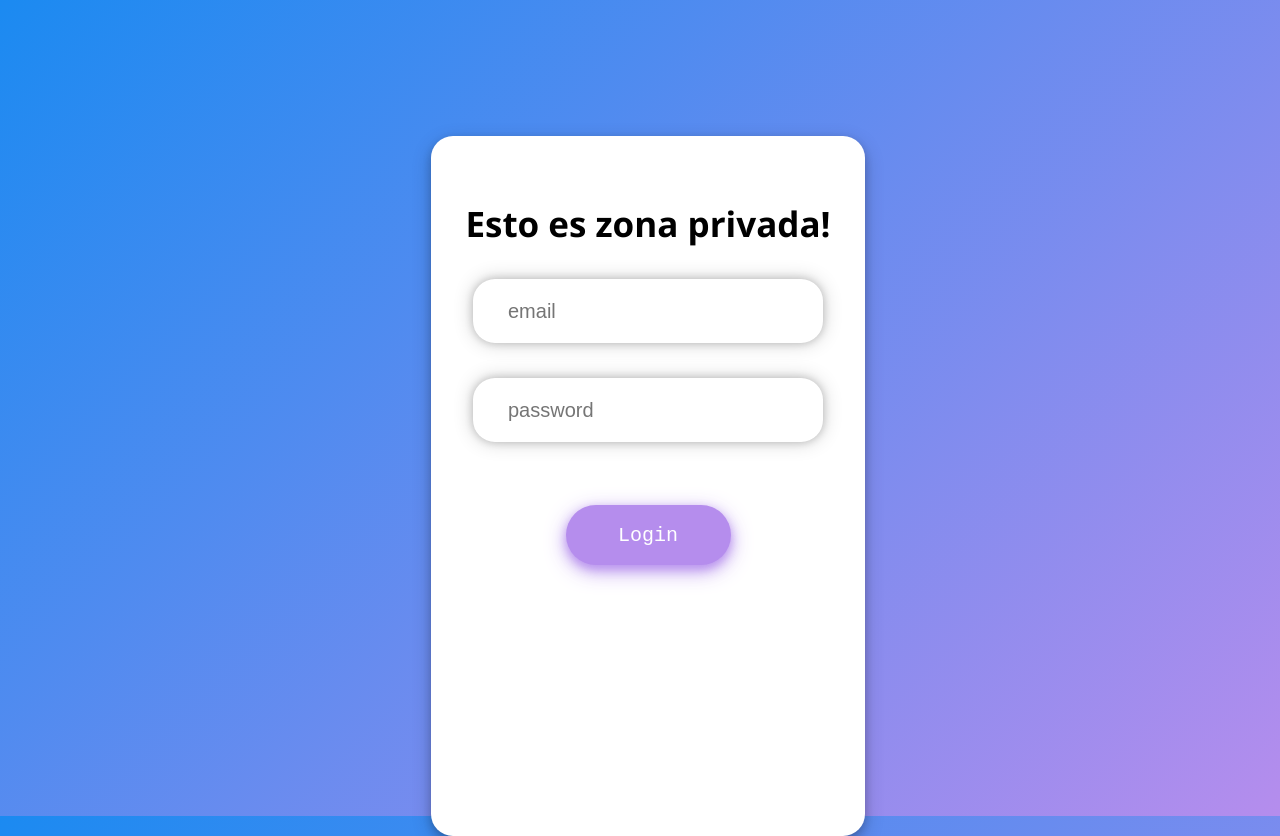
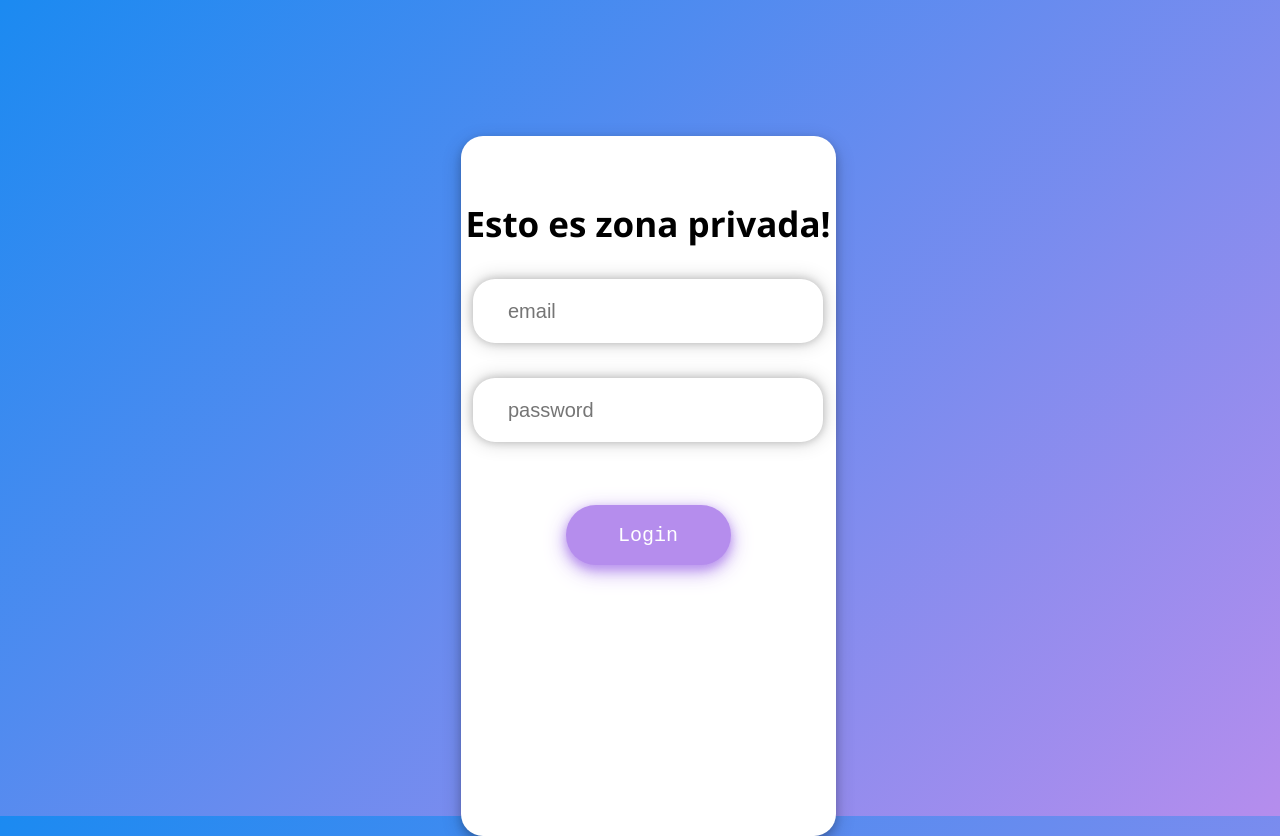
Before and after one commit to dav3loper/front-siesta, a React (Create React App) app: page /login in a window 1280 px wide. Built offline with nearby package versions, Linux system fonts and the light colour scheme.

Commit message:
Login with css

```diff
--- a/src/sections/Login/Login.module.scss
+++ b/src/sections/Login/Login.module.scss
@@ -15,7 +15,7 @@ h1{
 form{
   display: inline-block;
   align-items: center;
-  height: 270px;
+  height: 300px;
   width: 350px;
   margin-bottom: 170px;
 }
@@ -52,7 +52,7 @@ form{
 .login{
   display: inline-block;
   background: #FFFFFF;
-  width: 434px;
+  width: 375px;
   height: 700px;
   margin-top: 10%;
   border-radius: 22px;
```
